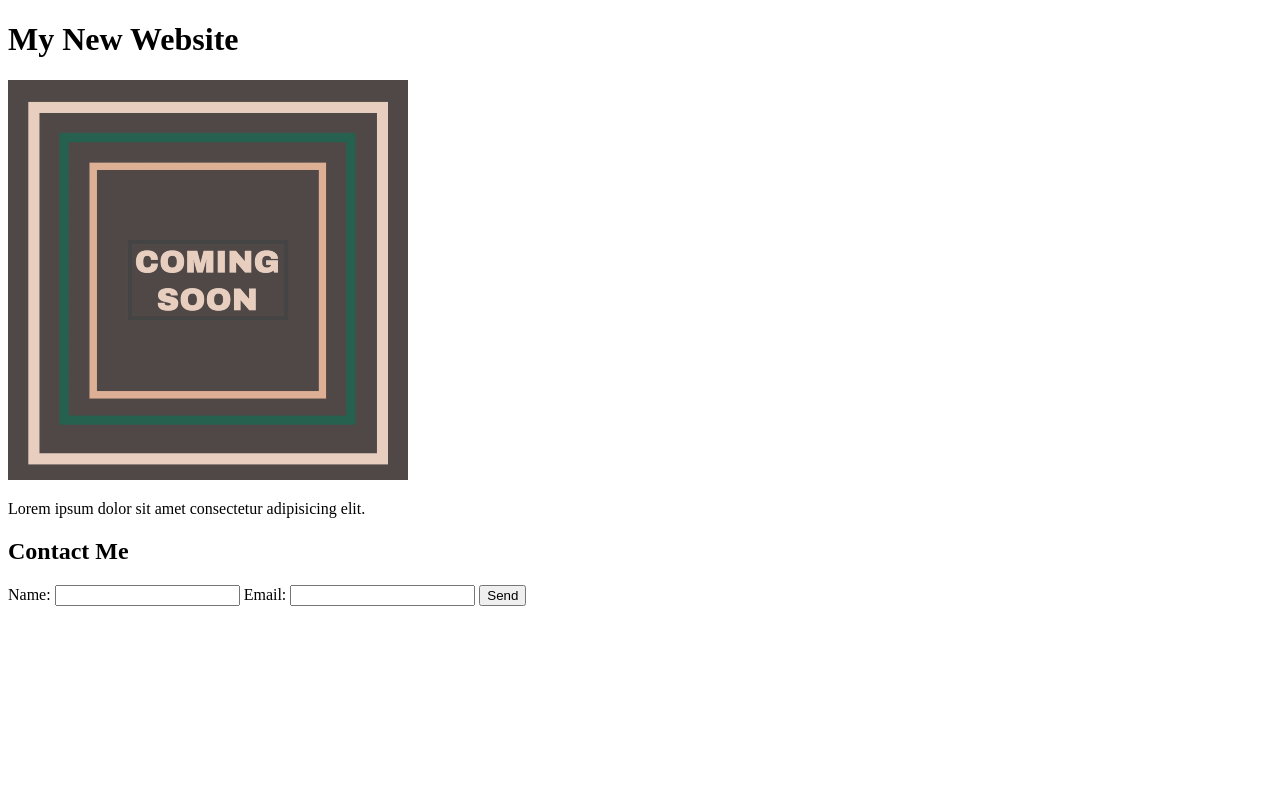
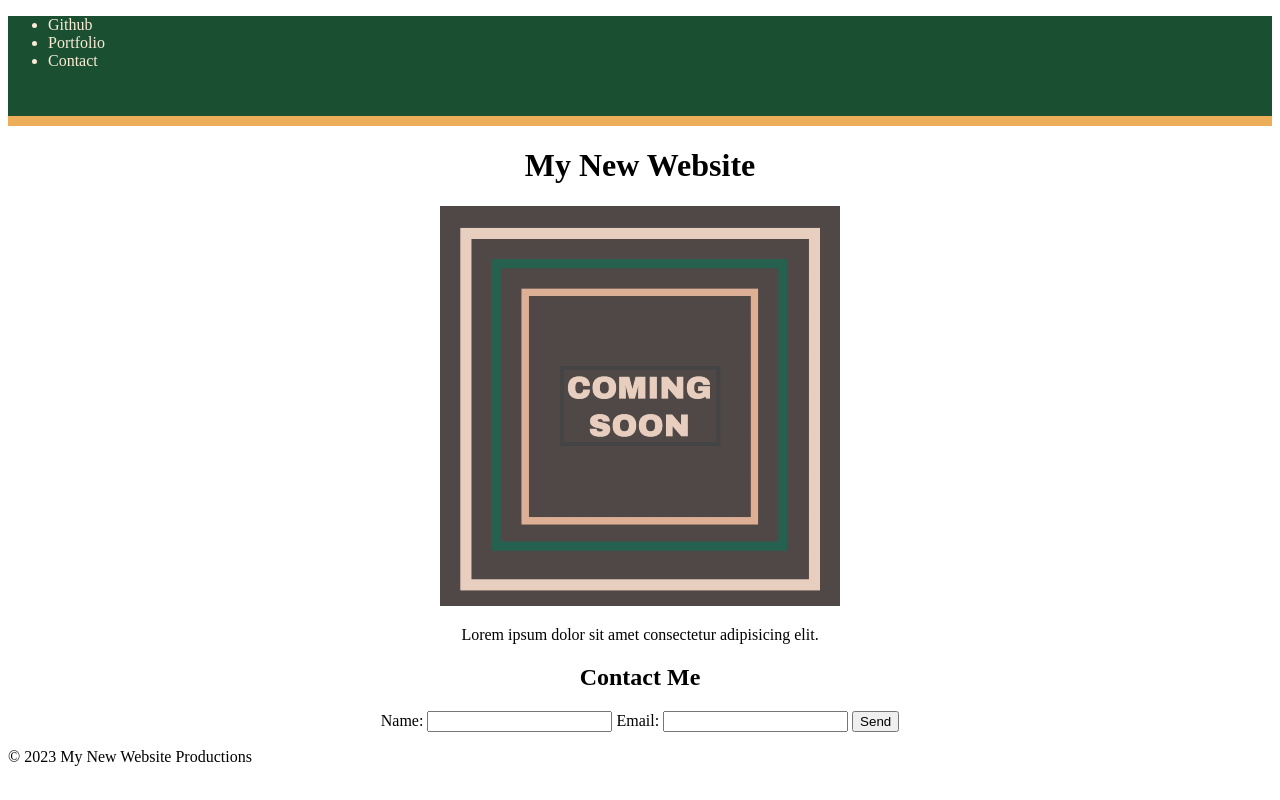
Before and after one commit to LisaLReynolds/miniProject01LandingPage, a plain HTML site: page index.html in a window 1280 px wide. Drawn offline with Linux system fonts and the light colour scheme.

Commit message:
additions to css

```diff
--- a/assets/css/style.css
+++ b/assets/css/style.css
@@ -0,0 +1,17 @@
+
+header {
+    margin: 0;
+    padding: 0;
+    border-bottom: 10px solid #eead59;
+    height: 100px;
+    width: 100%;
+    background-color: rgb(26, 80, 49);
+}
+
+ul {
+    color: antiquewhite;
+}
+
+main {
+    text-align: center;
+}
--- a/index.html
+++ b/index.html
@@ -8,7 +8,13 @@
     <link rel="stylesheet" href="./assets/css/style.css">
 </head>
 <body>
-    <header> </header>
+    <header>
+        <ul>
+            <li>Github</li>
+            <li>Portfolio</li>
+            <li>Contact</li>
+        </ul>
+    </header>
     <main>
         <h1>My New Website</h1>
         <img src="./assets/images/image-1.png" alt="Coming Soon">
@@ -24,5 +30,8 @@
             </form>
         </section>
     </main>
+    <footer>
+<p>&copy; 2023 My New Website Productions</p>
+    </footer>
 </body>
 </html>
```
